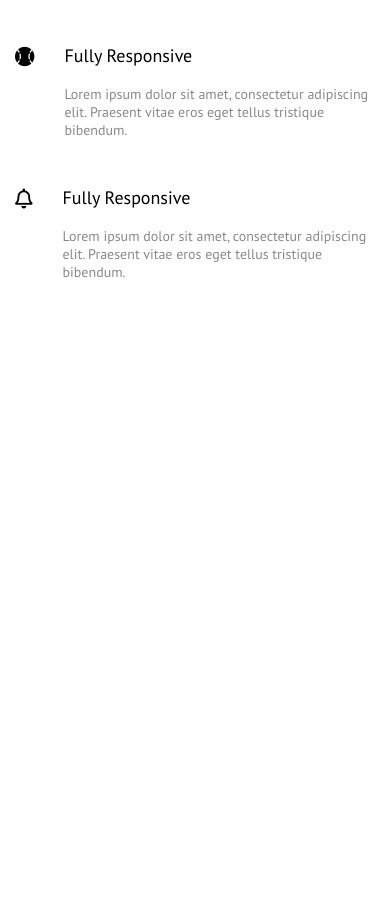
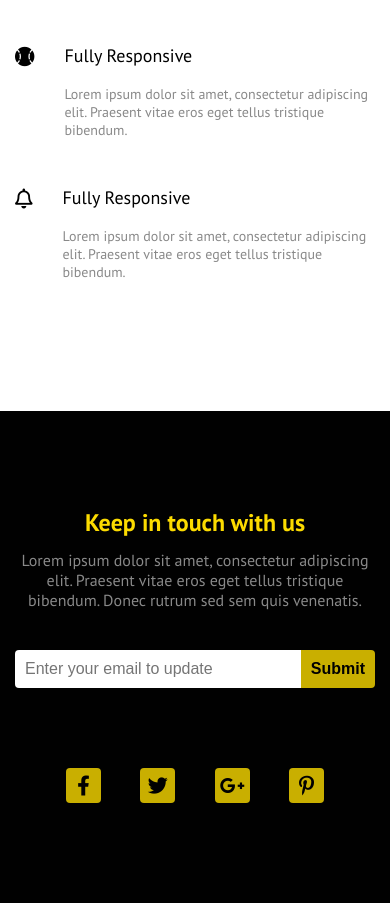
Before and after one commit to victornns/one-digital-front-end-test, a website: page app/views/templates/index.html in a window 390 px wide. Shown: the part 1585-2488 px from the top of the page. Before the commit the page ends 1996 px from the top, so only its background shows below. Drawn offline with nearby package versions, Linux system fonts and the light colour scheme; files that its build step writes are made by us from their sources; files whose address does not match are found by name.

Commit message:
created section newslatter responsive

```diff
--- a/app/styles/sass/components/_features.scss
+++ b/app/styles/sass/components/_features.scss
@@ -6,6 +6,7 @@
         font-size: px-to-rem(32px);
         margin-bottom: 20px;
         text-align: center;
+        @extend .font-bold;
     }
 
     &__subtitle {
--- /dev/null
+++ b/app/styles/sass/components/_newslatter.scss
@@ -0,0 +1,119 @@
+.newslatter {
+    background-color: #010101;
+    padding: 100px 0;
+    text-align: center;
+
+    .container {
+        max-width: 740px;
+    }
+
+    &__title {
+        color: $color-primary;
+        font-size: px-to-rem(32px);
+        margin-bottom: 15px;
+        @extend .font-bold;
+    }
+
+    &__info {
+        color: $color-primary;
+        font-size: px-to-rem(20px);
+        line-height: px-to-rem(24px);
+        margin-bottom: 40px;
+        color: #898989;
+    }
+
+    &__form {
+        display: flex;
+
+        .input,
+        .submit {
+            display: inline-block;
+            border-radius: 4px;
+            border: 0;
+            outline: none;
+            padding: 18px 25px;
+        }
+
+        .input {
+            max-width: 580px;
+            width: 100%;
+            font-size: 16px;
+        }
+
+        .submit {
+            color: #010101;
+            font-size: 16px;
+            background-color: $color-primary;
+            margin-left: auto;
+            @extend .font-bold;
+            cursor: pointer;
+            opacity: 0.8;
+            transition: all 300ms;
+
+            &:hover {
+                opacity: 1;
+            }
+        }
+    }
+
+    .social-midia {
+        margin-top: 80px;
+
+        &__item {
+            display: inline-block;
+            margin-right: 35px;
+
+            &:last-child {
+                margin-right: 0;
+            }
+        }
+
+        &__link {
+            display: inline-flex;
+            align-items: center;
+            justify-content: center;
+            background-color: $color-primary;
+            width: 35px;
+            height: 35px;
+            border-radius: 4px;
+            font-size: 20px;
+            opacity: 0.8;
+            transition: all 300ms;
+
+            &:hover {
+                opacity: 1;
+                transform: translateY(-1px);
+            }
+        }
+    }
+
+    @media screen and (max-width: 768px) {
+
+        &__title {
+            font-size: px-to-rem(24px);
+        }
+
+        &__info {
+            font-size: px-to-rem(16px);
+            line-height: px-to-rem(20px);
+        }
+
+        &__form {
+
+            .input,
+            .submit {
+                padding: 10px;
+            }
+
+            .input {
+                border-top-right-radius: 0;
+                border-bottom-right-radius: 0;
+            }
+
+            .submit {
+                border-top-left-radius: 0;
+                border-bottom-left-radius: 0;
+            }
+        }
+    }
+}
--- a/app/styles/sass/style.scss
+++ b/app/styles/sass/style.scss
@@ -27,6 +27,7 @@
 @import 'components/container';
 @import 'components/spotlight';
 @import 'components/features';
+@import 'components/newslatter';
 
 // Overrides, helpers and utilities; our most specific selectors that should always trump earlier rules
 @import 'utilities/helpers';
--- a/app/views/templates/index.html
+++ b/app/views/templates/index.html
@@ -203,6 +203,35 @@
         </div>
     </section>
 
+    <section class="newslatter">
+        <div class="container">
+
+            <h2 class="newslatter__title">Keep in touch with us</h2>
+            <p class="newslatter__info">Lorem ipsum dolor sit amet, consectetur adipiscing elit. Praesent vitae eros eget tellus tristique bibendum. Donec rutrum sed sem quis venenatis.</p>
+
+            <form action="/" class="newslatter__form">
+                <input class="input" type="email" placeholder="Enter your email to update" required>
+                <button class="submit" type="submit" name="button">Submit</button>
+            </form>
+
+            <ul class="social-midia">
+                <li class="social-midia__item">
+                    <a href="#" class="social-midia__link"><i class="fab fa-facebook-f"></i></a>
+                </li>
+                <li class="social-midia__item">
+                    <a href="#" class="social-midia__link"><i class="fab fa-twitter"></i></a>
+                </li>
+                <li class="social-midia__item">
+                    <a href="#" class="social-midia__link"><i class="fab fa-google-plus-g"></i></a>
+                </li>
+                <li class="social-midia__item">
+                    <a href="#" class="social-midia__link"><i class="fab fa-pinterest-p"></i></a>
+                </li>
+            </ul>
+
+        </div>
+    </section>
+
 
 
 
```
